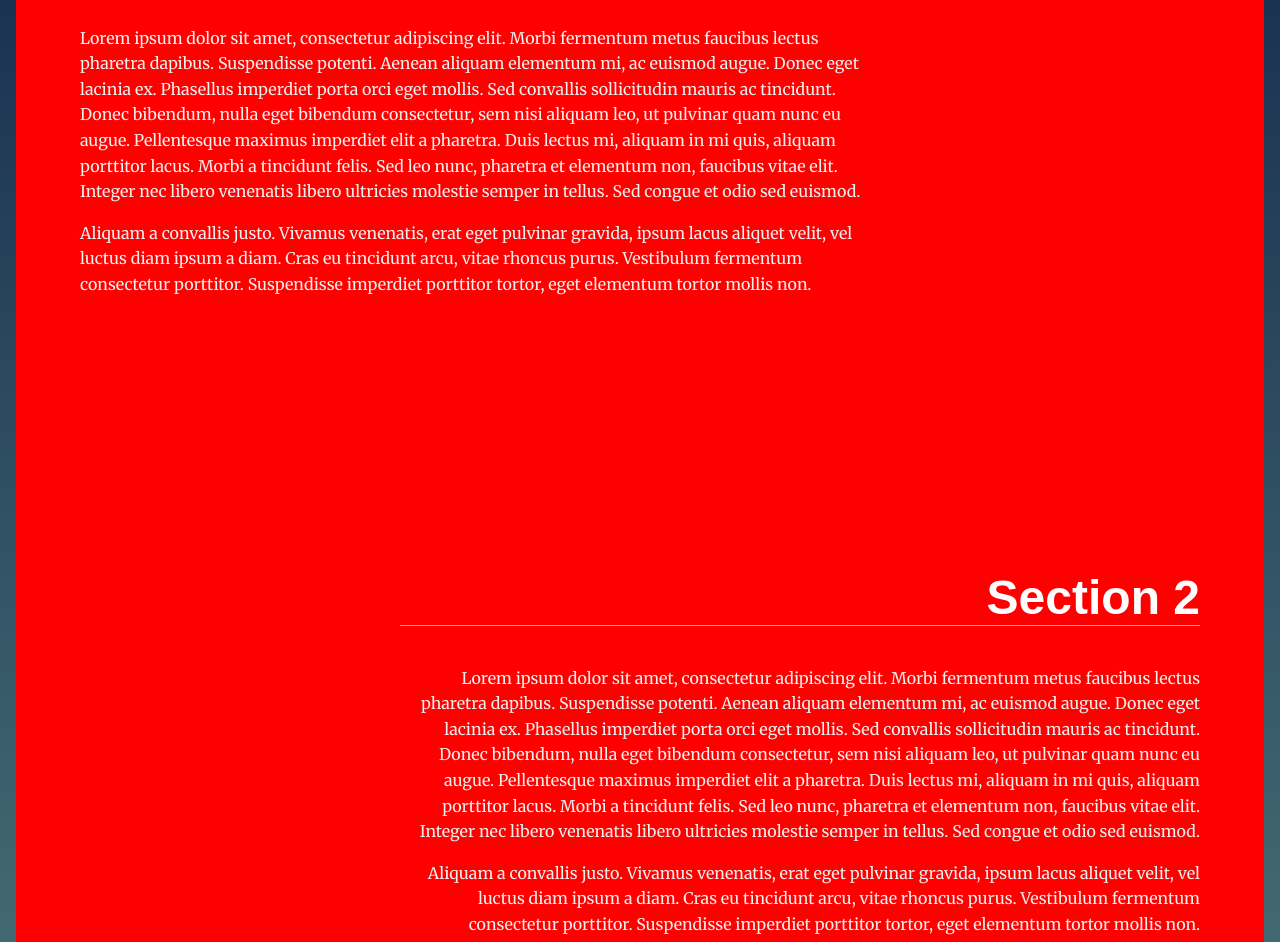
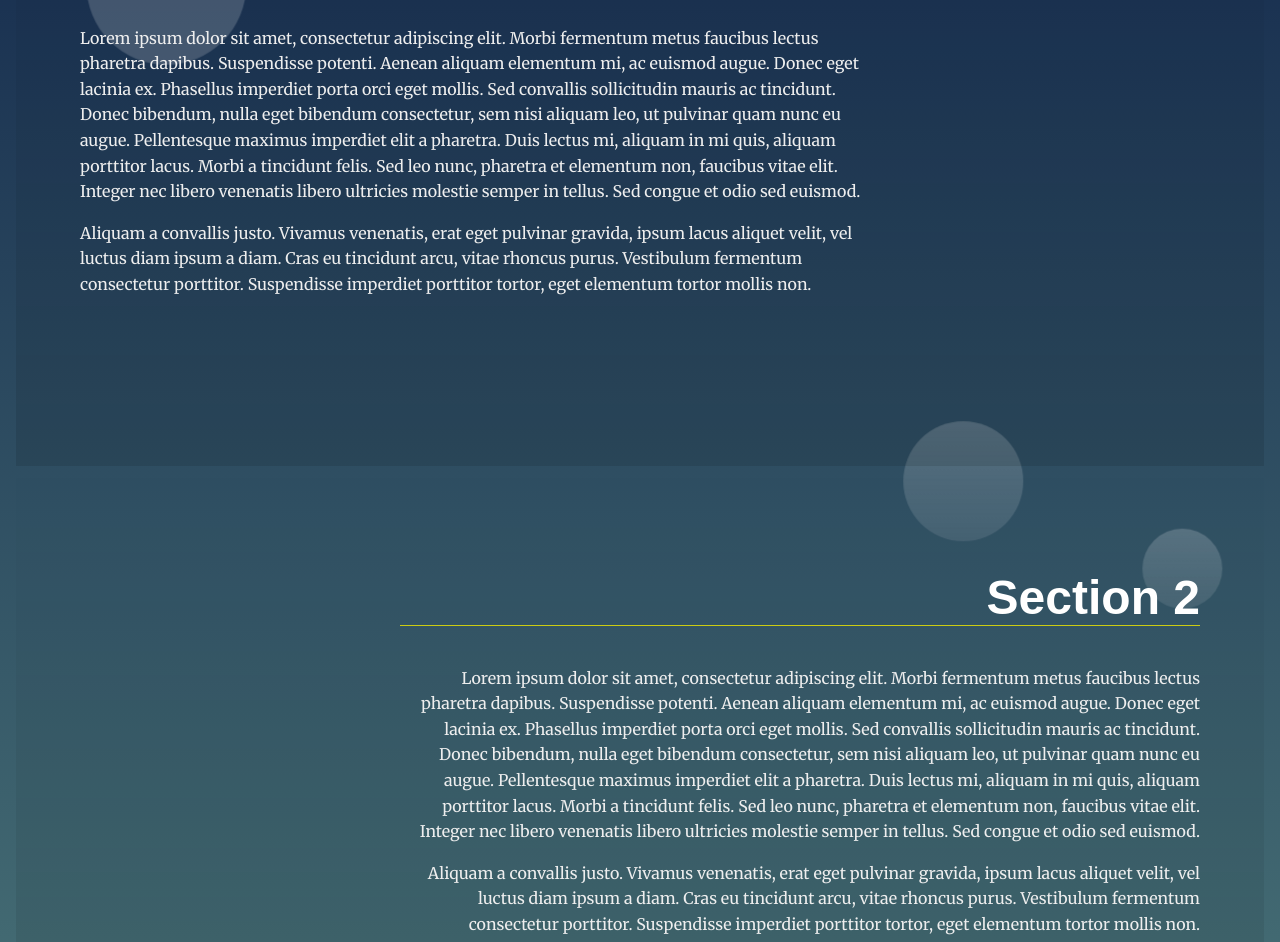
Before and after one commit to ZakiyaSnow/Landing-Project, a plain HTML site: page index.html in a window 1280 px wide. Shown: the part 645-1587 px from the top of the page. Drawn offline with Linux system fonts and the light colour scheme.

Commit message:
Update styles.css

```diff
--- a/styles.css
+++ b/styles.css
@@ -194,8 +194,8 @@ section:nth-of-type(3n + 1) .landing__container::after {
 /* Section Active Styles */
 /* Note: your-active-class class is applied through javascript. You should update the class here and in the index.html to what you set in your javascript file.  */
 section.active {
-    background: red;
-    /* background: linear-gradient(0deg, rgba(0, 0, 0, 0.1) 0%, rgba(0, 0, 0, 0) 100%); */
+    background: rgb(3,3,3);
+    background: linear-gradient(0deg, rgba(0, 0, 0, 0.1) 0%, rgba(0, 0, 0, 0) 100%); */
 }
 
 section.active .landing__container::before {
```
